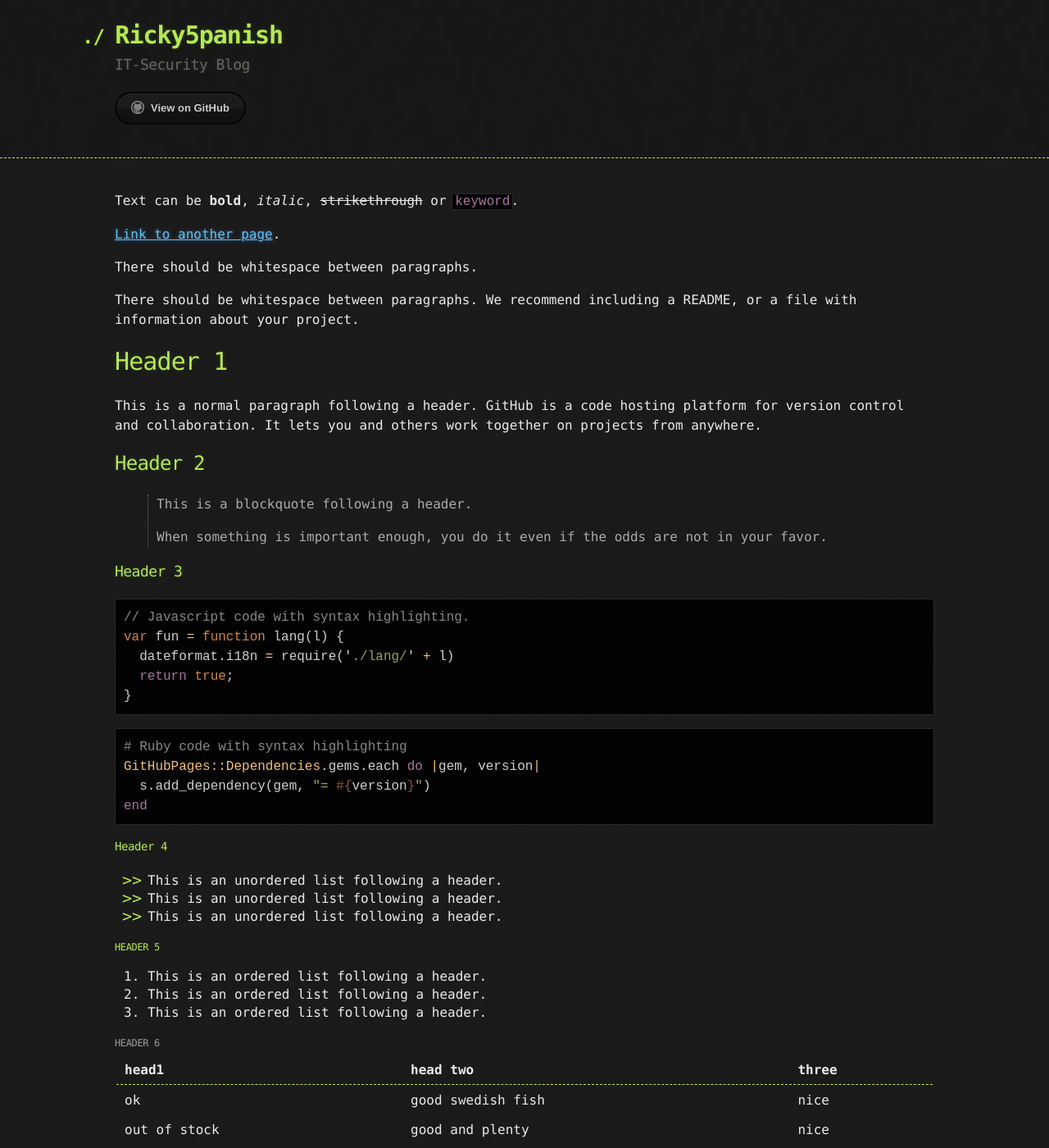
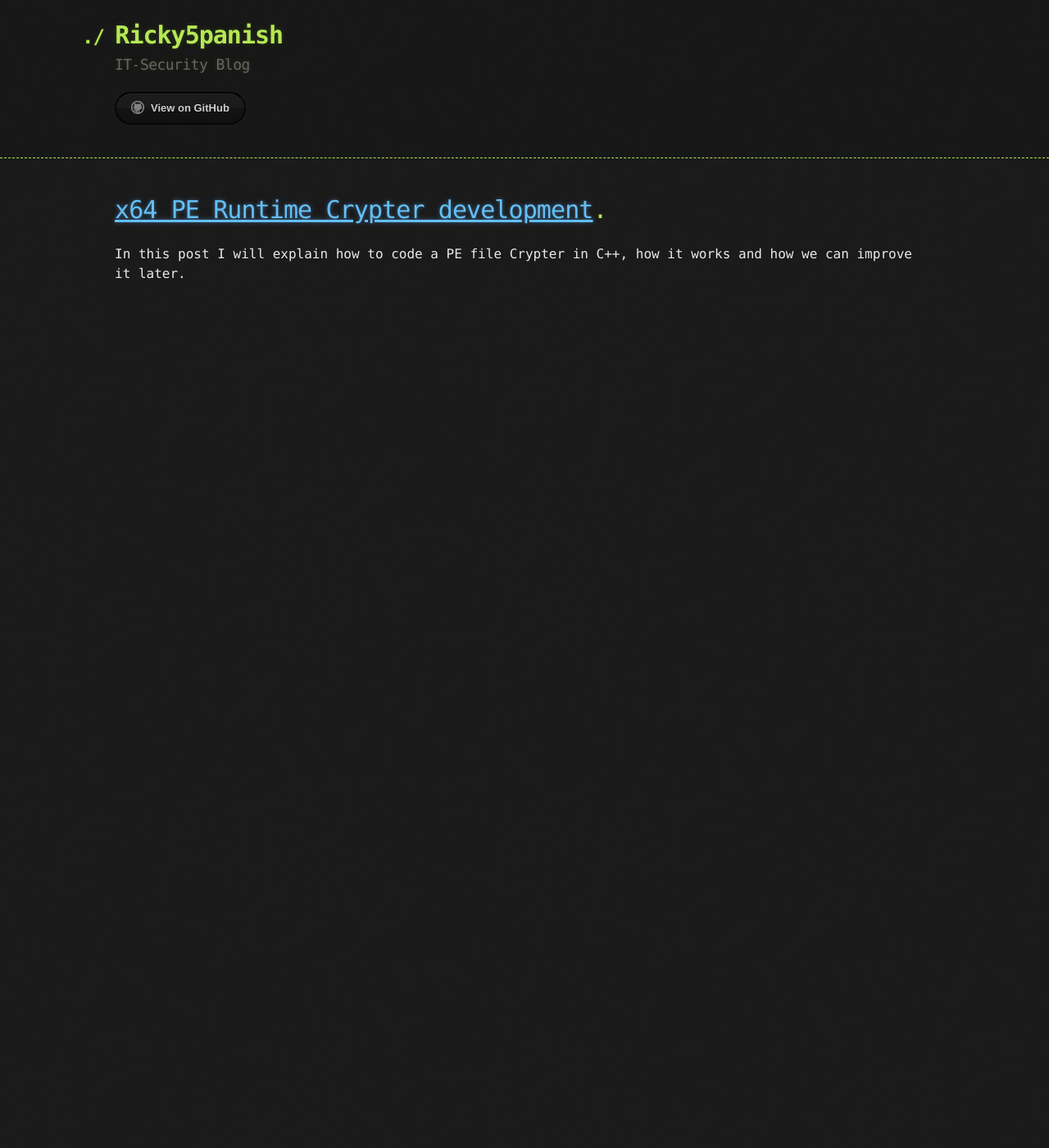
Before and after one commit to Ricky5panish/Ricky5panish.github.io, a Jekyll site: the page built from index.md, in a window 1280 px wide and 1400 px high. Shown: the whole window at 82% size. Built offline with Jekyll 4.4.1, drawn with Linux system fonts in a browser that asks for light colours; our own code applies the rules of GitHub Pages for plain Markdown files; some of the changed text lies outside the part shown.

Commit message:
Update index.md

````diff
--- a/index.md
+++ b/index.md
@@ -2,122 +2,5 @@
 layout: default
 ---
 
-Text can be **bold**, _italic_, ~~strikethrough~~ or `keyword`.
-
-[Link to another page](./another-page.html).
-
-There should be whitespace between paragraphs.
-
-There should be whitespace between paragraphs. We recommend including a README, or a file with information about your project.
-
-# Header 1
-
-This is a normal paragraph following a header. GitHub is a code hosting platform for version control and collaboration. It lets you and others work together on projects from anywhere.
-
-## Header 2
-
-> This is a blockquote following a header.
->
-> When something is important enough, you do it even if the odds are not in your favor.
-
-### Header 3
-
-```js
-// Javascript code with syntax highlighting.
-var fun = function lang(l) {
-  dateformat.i18n = require('./lang/' + l)
-  return true;
-}
-```
-
-```ruby
-# Ruby code with syntax highlighting
-GitHubPages::Dependencies.gems.each do |gem, version|
-  s.add_dependency(gem, "= #{version}")
-end
-```
-
-#### Header 4
-
-*   This is an unordered list following a header.
-*   This is an unordered list following a header.
-*   This is an unordered list following a header.
-
-##### Header 5
-
-1.  This is an ordered list following a header.
-2.  This is an ordered list following a header.
-3.  This is an ordered list following a header.
-
-###### Header 6
-
-| head1        | head two          | three |
-|:-------------|:------------------|:------|
-| ok           | good swedish fish | nice  |
-| out of stock | good and plenty   | nice  |
-| ok           | good `oreos`      | hmm   |
-| ok           | good `zoute` drop | yumm  |
-
-### There's a horizontal rule below this.
-
-* * *
-
-### Here is an unordered list:
-
-*   Item foo
-*   Item bar
-*   Item baz
-*   Item zip
-
-### And an ordered list:
-
-1.  Item one
-1.  Item two
-1.  Item three
-1.  Item four
-
-### And a nested list:
-
-- level 1 item
-  - level 2 item
-  - level 2 item
-    - level 3 item
-    - level 3 item
-- level 1 item
-  - level 2 item
-  - level 2 item
-  - level 2 item
-- level 1 item
-  - level 2 item
-  - level 2 item
-- level 1 item
-
-### Small image
-
-![Octocat](https://github.githubassets.com/images/icons/emoji/octocat.png)
-
-### Large image
-
-![Branching](https://guides.github.com/activities/hello-world/branching.png)
-
-
-### Definition lists can be used with HTML syntax.
-
-<dl>
-<dt>Name</dt>
-<dd>Godzilla</dd>
-<dt>Born</dt>
-<dd>1952</dd>
-<dt>Birthplace</dt>
-<dd>Japan</dd>
-<dt>Color</dt>
-<dd>Green</dd>
-</dl>
-
-```
-Long, single-line code blocks should not wrap. They should horizontally scroll if they are too long. This line should be long enough to demonstrate this.
-```
-
-```
-The final element.
-```
+# [x64 PE Runtime Crypter development](./pe-runtime-crypter.html).
+In this post I will explain how to code a PE file Crypter in C++, how it works and how we can improve it later.
````
